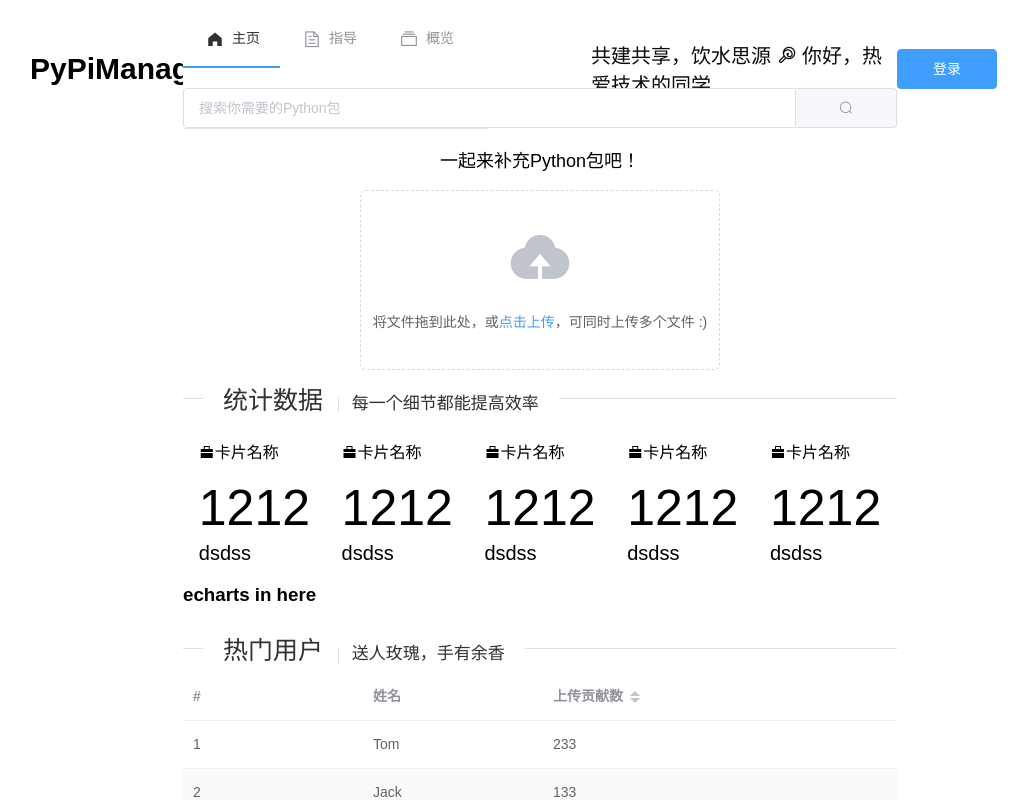
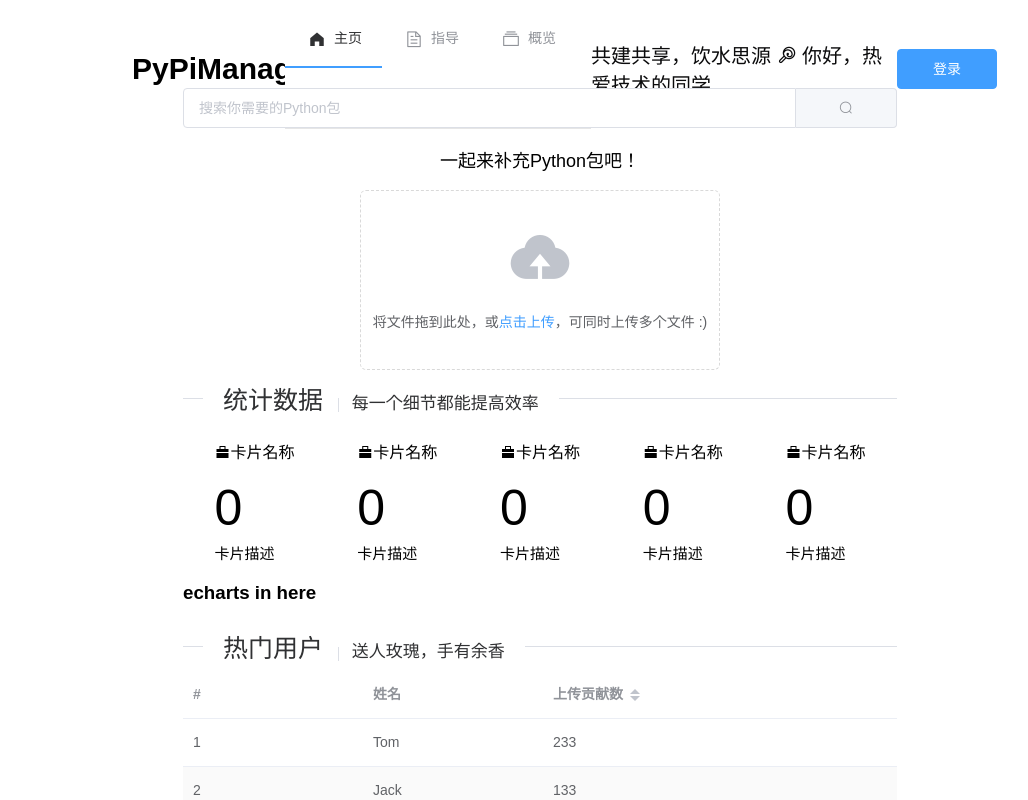
Before and after one commit to PyPiManager/pypimanager-frontend, a Vue app: page /home in a window 1280 px wide. Shown: the top 800 px of the page, without its empty margins (100-1128 px from the left). Built offline with nearby package versions, Linux system fonts and the light colour scheme.

Commit message:
更新头部的布局

```diff
--- a/src/components/Header.vue
+++ b/src/components/Header.vue
@@ -1,9 +1,9 @@
 <template>
   <el-row>
-    <el-col :span="3" :push="2">
+    <el-col :span="3" :push="4">
       <span id="title-name">PyPiManager</span>
     </el-col>
-    <el-col :span="6" :push="2">
+    <el-col :span="6" :push="4">
       <Menu></Menu>
     </el-col>
     <el-col :span="6" :push="4">
--- a/src/components/StatCard.vue
+++ b/src/components/StatCard.vue
@@ -1,8 +1,8 @@
 <template>
   <div>
     <p calss="title"><span class="el-icon-s-cooperation"></span>卡片名称</p>
-    <p class="count">1212</p>
-    <p class="desc">dsdss</p>
+    <p class="count">0</p>
+    <p class="desc">卡片描述</p>
   </div>
 </template>
 
@@ -30,6 +30,6 @@
 .desc {
   margin-top: 5px;
   margin-bottom: 0px;
-  font-size: 20px;
+  font-size: 15px;
 }
 </style>
```
